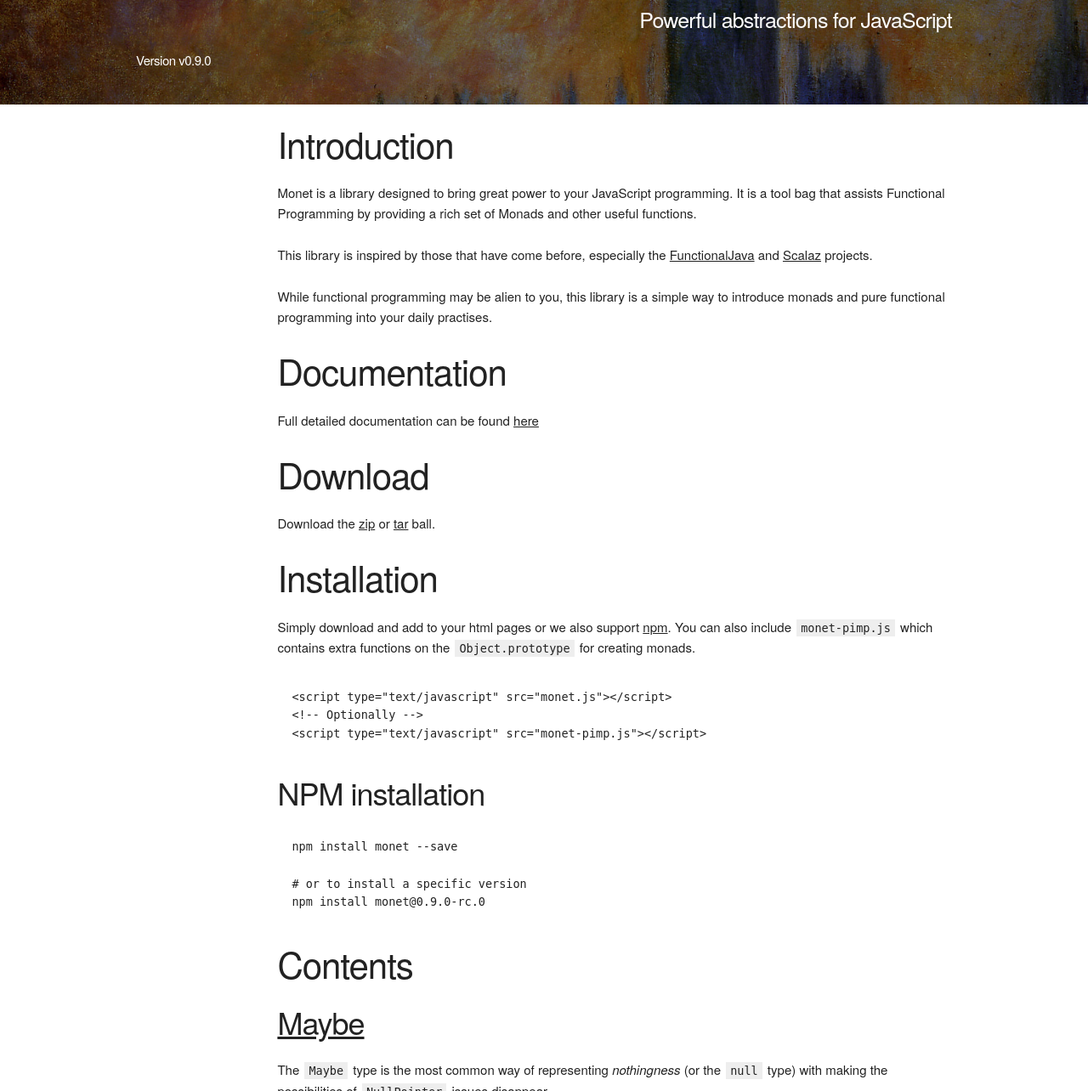
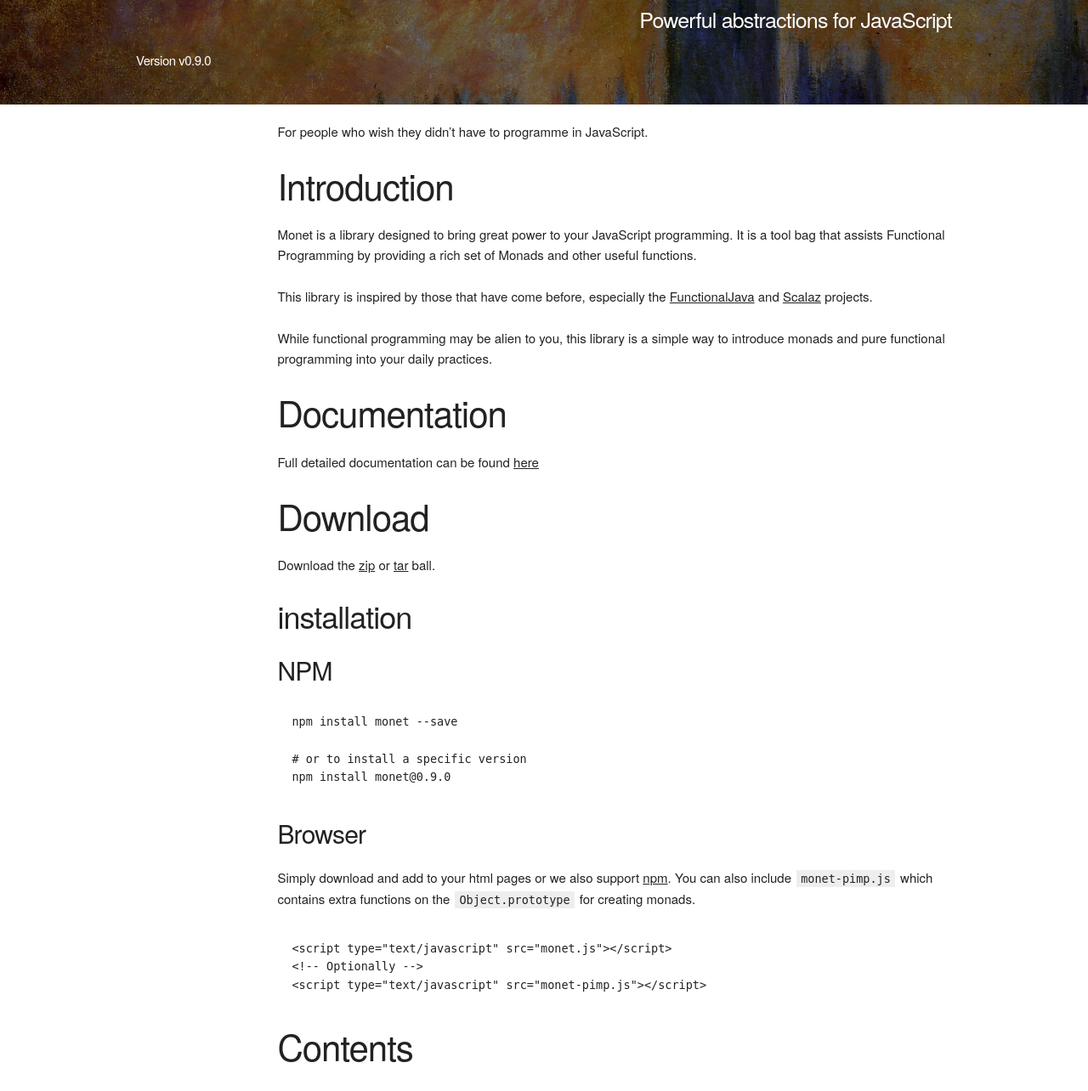
Before and after one commit to monet/monet.js, a Jekyll site: the page built from index.md, in a window 1280 px wide and 1400 px high, scrolled down 208 px, cut to the strip 116-1400 px from the top of the window. Shown: the whole strip at 85% size. Built offline with Jekyll 4.4.1, drawn with Linux system fonts in a browser that asks for light colours; nearby versions of some CDN libraries; some of the changed lines change nothing that is shown.

Commit message:
Fix main content

````diff
--- a/index.md
+++ b/index.md
@@ -3,6 +3,8 @@
 layout: index
 version: v0.9.0
 ---
+
+For people who wish they didn't have to programme in JavaScript.
 
 ## Introduction
 
@@ -10,17 +12,28 @@
 
 This library is inspired by those that have come before, especially the [FunctionalJava][functionalJava] and [Scalaz][scalaz] projects.
 
-While functional programming may be alien to you, this library is a simple way to introduce monads and pure functional programming into your daily practises.
+While functional programming may be alien to you, this library is a simple way to introduce monads and pure functional programming into your daily practices.
 
 ## Documentation
 
-Full detailed documentation can be found [here](docs/README.md)
+Full detailed documentation can be found [here](https://github.com/monet/monet.js/tree/master/docs/README.md)
 
 ## Download
 
 Download the [zip][gitZip] or [tar][gitTar] ball.
 
-## Installation
+### installation
+
+#### NPM
+
+```bash
+npm install monet --save
+
+# or to install a specific version
+npm install monet@0.9.0
+```
+
+#### Browser
 
 Simply download and add to your html pages or we also support [npm]. You can also include `monet-pimp.js` which contains extra functions on the `Object.prototype` for creating monads.
 
@@ -30,52 +43,43 @@
 <script type="text/javascript" src="monet-pimp.js"></script>
 ```
 
-### NPM installation
-
-```bash
-npm install monet --save
-
-# or to install a specific version
-npm install monet@0.9.0-rc.0
-```
-
 ## Contents
 
-### [Maybe](docs/MAYBE.md)
+### [Maybe](https://github.com/monet/monet.js/tree/master/docs/MAYBE.md)
 
 The `Maybe` type is the most common way of representing *nothingness* (or the `null` type) with making the possibilities of `NullPointer` issues disappear.
 
 `Maybe` is effectively abstract and has two concrete subtypes: `Some` (also `Just`) and `None` (also `Nothing`).
 
-### [Either](docs/EITHER.md)
+### [Either](https://github.com/monet/monet.js/tree/master/docs/EITHER.md)
 
 Either (or the disjunct union) is a type that can either hold a value of type `A` or a value of type `B` but never at the same time. Typically it is used to represent computations that can fail with an error. Think of it as a better way to handle exceptions. We think of an `Either` as having two sides, the success is held on the right and the failure on the left. This is a right biased either which means that `map` and `flatMap` (`bind`) will operate on the right side of the either.
 
-### [Validation](docs/VALIDATION.md)
+### [Validation](https://github.com/monet/monet.js/tree/master/docs/VALIDATION.md)
 
 Validation is not quite a monad as it [doesn't quite follow the monad rules](http://stackoverflow.com/questions/12211776/why-isnt-validation-a-monad-scalaz7), even though it has the monad methods. It that can hold either a success value or a failure value (i.e. an error message or some other failure object) and has methods for accumulating errors. We will represent a Validation like this: `Validation[E,A]` where `E` represents the error type and `A` represents the success type.
 
-### [Immutable lists](docs/LIST.md)
+### [Immutable lists](https://github.com/monet/monet.js/tree/master/docs/LIST.md)
 
 An immutable list is a list that has a head element and a tail. A tail is another list. The empty list is represented by the `Nil` constructor. An immutable list is also known as a "cons" list. Whenever an element is added to the list a new list is created which is essentially a new head with a pointer to the existing list.
 
-### [Non Empty Lists](docs/NEL.md)
+### [Non Empty Lists](https://github.com/monet/monet.js/tree/master/docs/NEL.md)
 
 Much like the immutable list, a Non Empty List can never be empty. It implements the `comonad` pattern. It has a guaranteed head (total)
 and a guaranteed (total) tail.
 
-### [IO](docs/IO.md)
+### [IO](https://github.com/monet/monet.js/tree/master/docs/IO.md)
 
 The `IO` monad is for isolating effects to maintain referential transparency in your software. Essentially you create a description of your effects of which is performed as the last action in your programme. The IO is lazy and will not be evaluated until the `perform` (*alias* `run`) method is called.
 
-### [Reader](docs/READER.md)
+### [Reader](https://github.com/monet/monet.js/tree/master/docs/READER.md)
 
 The `Reader` monad is a wonderful solution to inject dependencies into your functions. There are plenty of great resources to get your
 teeth into the `Reader` monad such as [these great talks](http://functionaltalks.org/tags/#reader%20monad).
 
 The `Reader` monad provides a way to "weave" your configuration throughout your programme.
 
-### [Free](docs/FREE.md)
+### [Free](https://github.com/monet/monet.js/tree/master/docs/FREE.md)
 
 The `Free` monad is a monad that is able to separate instructions from their interpreter. There are many applications for this monad, and one of them is for implementing Trampolines, (which is a way to make recursion constant stack for languages that don't support tail call elimination, like JavaScript!).
 
````
